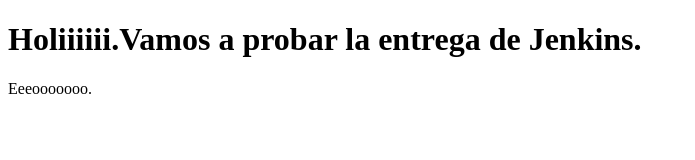
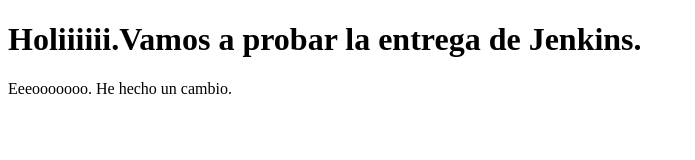
Before and after one commit to juanxoo95/pruebaentrega, a plain HTML site: page index.html in a window 1280 px wide. Shown: the whole page, without its empty margins (0-695 px from the left). Drawn offline with Linux system fonts and the light colour scheme.

Commit message:
second commit

```diff
--- a/index.html
+++ b/index.html
@@ -8,6 +8,6 @@
 </head>
 <body>
     <h1>Holiiiiii.Vamos a probar la entrega de Jenkins.</h1>
-    Eeeooooooo.
+    Eeeooooooo. He hecho un cambio.
 </body>
 </html>
```
